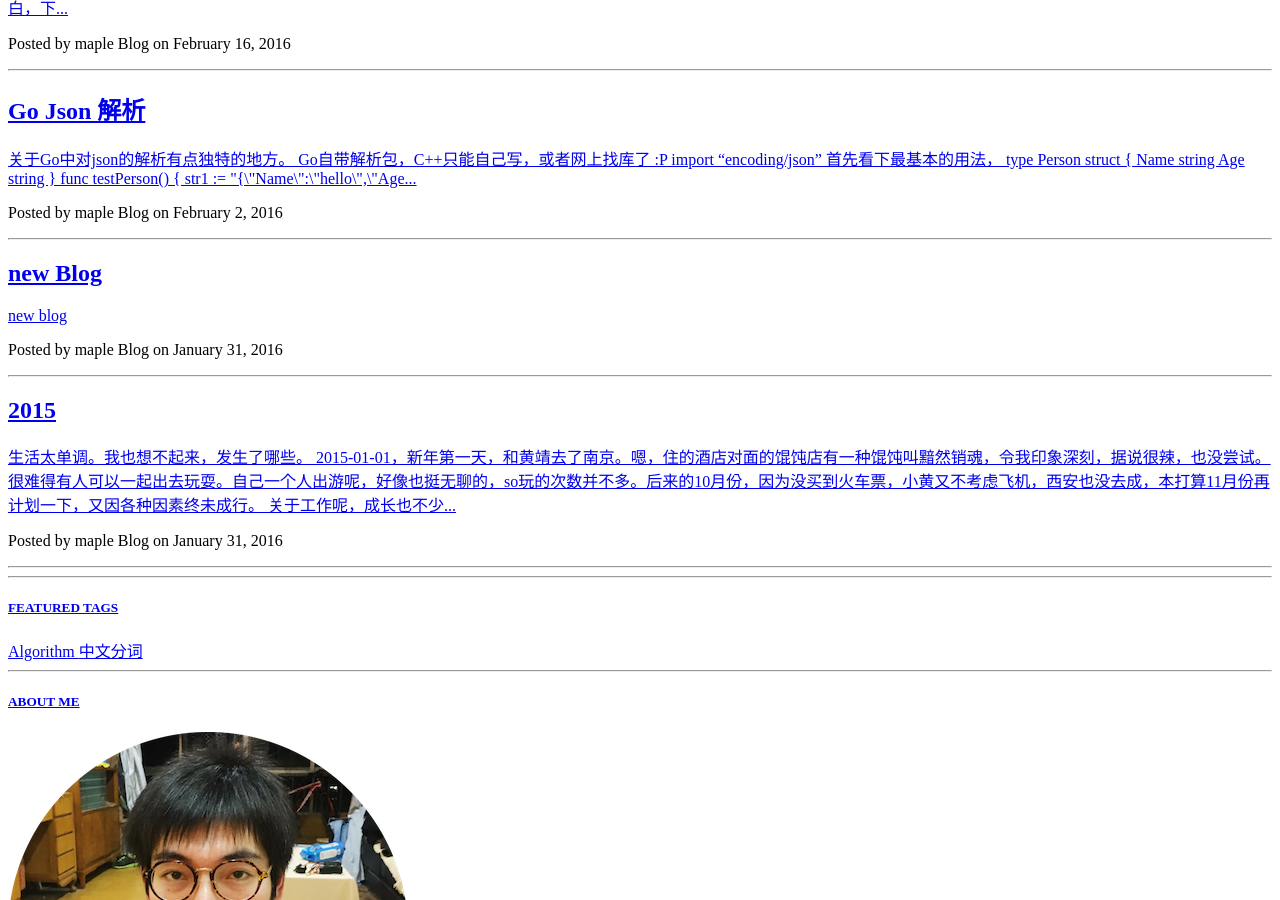
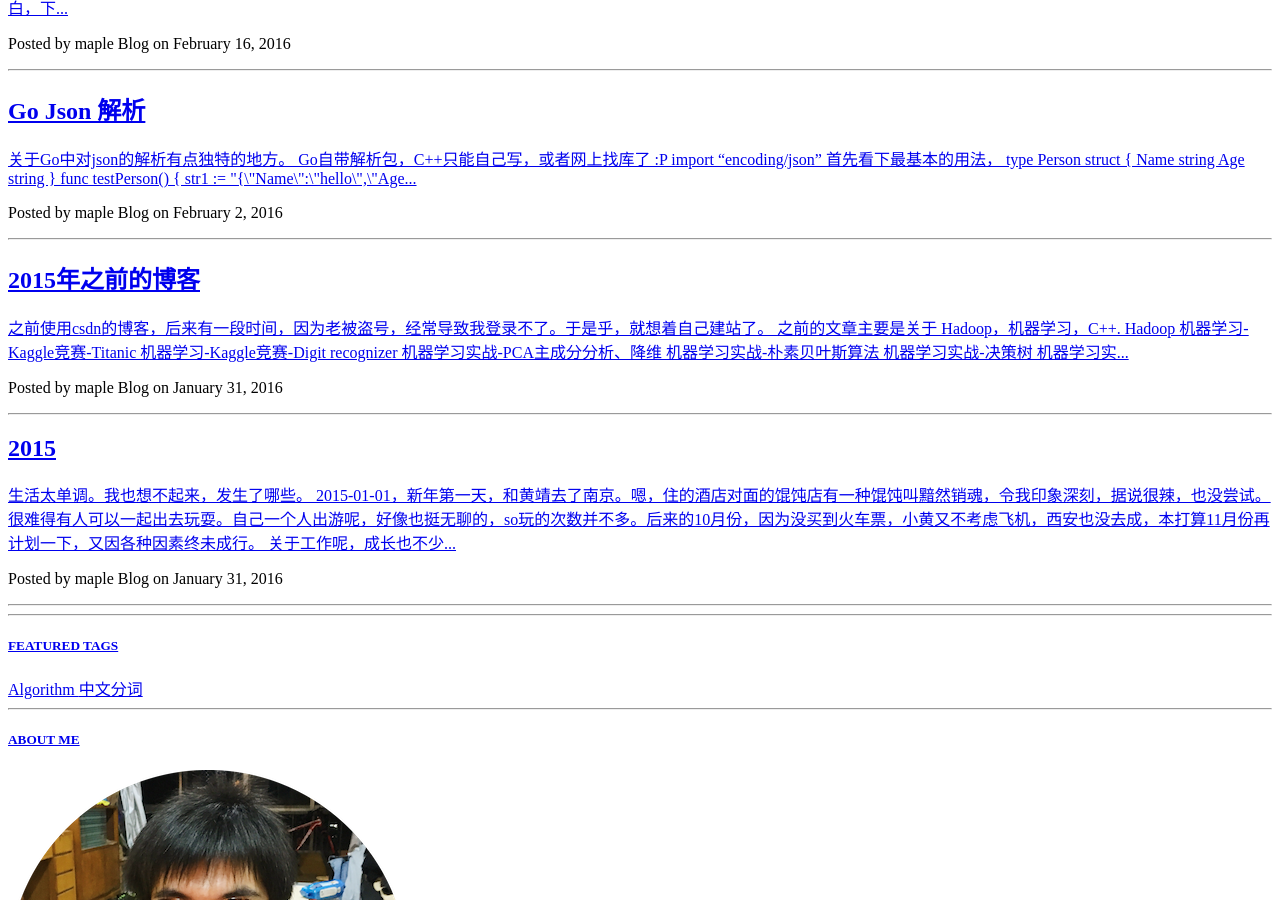
Before and after one commit to y521263/y521263.github.io, a Jekyll site: the page built from index.html, in a window 1280 px wide and 900 px high, scrolled down 822 px. Built offline with Jekyll 4.4.1, drawn with Linux system fonts in a browser that asks for light colours; nearby versions of some CDN libraries; the list of posts is cut into pages by our own code; comment, search, counter and statistics services are not loaded.

Commit message:
old blog

```diff
--- a/_posts/2016-01-31-start.markdown
+++ b/_posts/2016-01-31-start.markdown
@@ -1,7 +1,26 @@
 ---
 layout: post
-title:  "new Blog"
+title:  "2015年之前的博客"
 date:   2016-01-31 13:43:16 +0800
-categories: jekyll update
+categories: life
 ---
-new blog
+
+之前使用csdn的博客，后来有一段时间，因为老被盗号，经常导致我登录不了。于是乎，就想着自己建站了。
+
+之前的文章主要是关于 Hadoop，机器学习，C++.
+
+[Hadoop](http://blog.csdn.net/maple1149/article/category/2126975)
+
+[机器学习-Kaggle竞赛-Titanic](http://blog.csdn.net/y521263/article/details/46940607)
+
+[机器学习-Kaggle竞赛-Digit recognizer](http://blog.csdn.net/y521263/article/details/46753765)
+
+[机器学习实战-PCA主成分分析、降维](http://blog.csdn.net/y521263/article/details/44925363)
+
+[机器学习实战-朴素贝叶斯算法](http://blog.csdn.net/y521263/article/details/44852685)
+
+[机器学习实战-决策树](http://blog.csdn.net/y521263/article/details/44829629)
+
+[机器学习实战-k近邻算法](http://blog.csdn.net/y521263/article/details/44781335)
+
+[机器学习实战-Logistic回归](http://blog.csdn.net/y521263/article/details/44686755)
```
